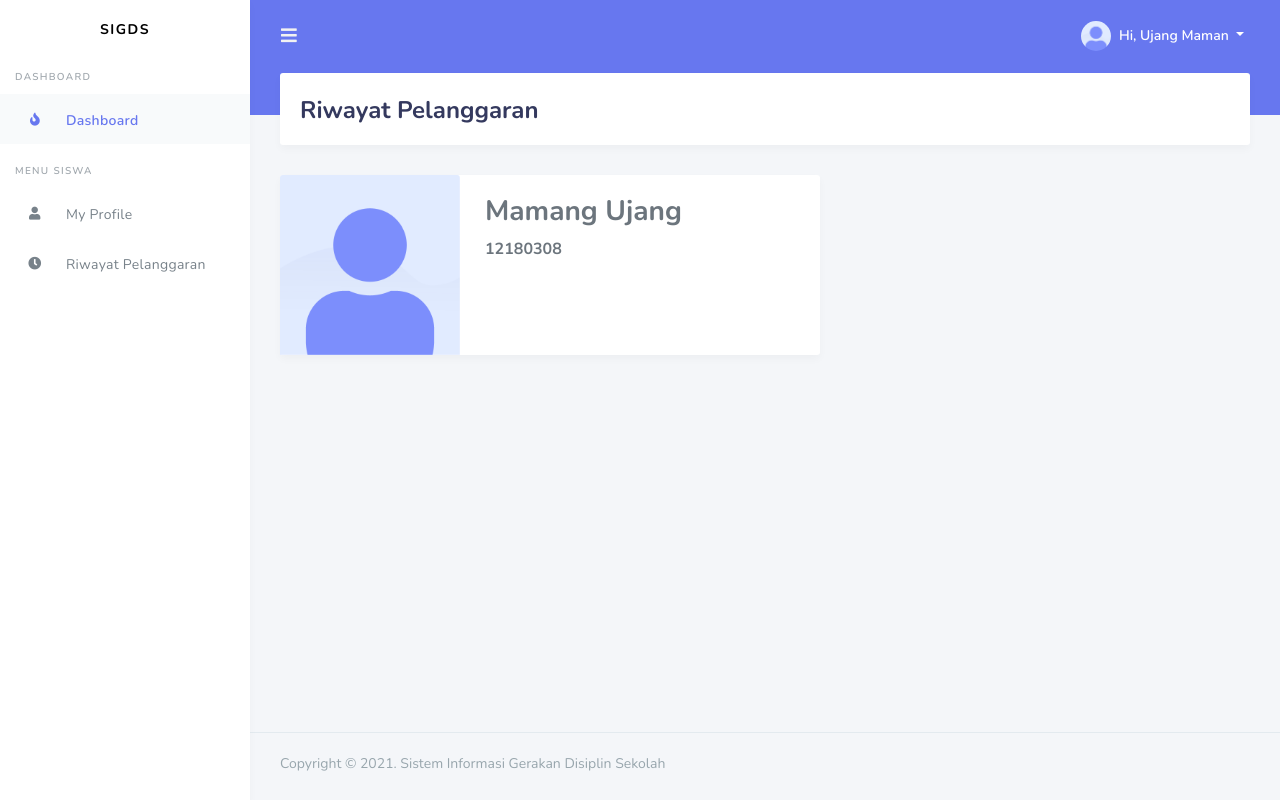
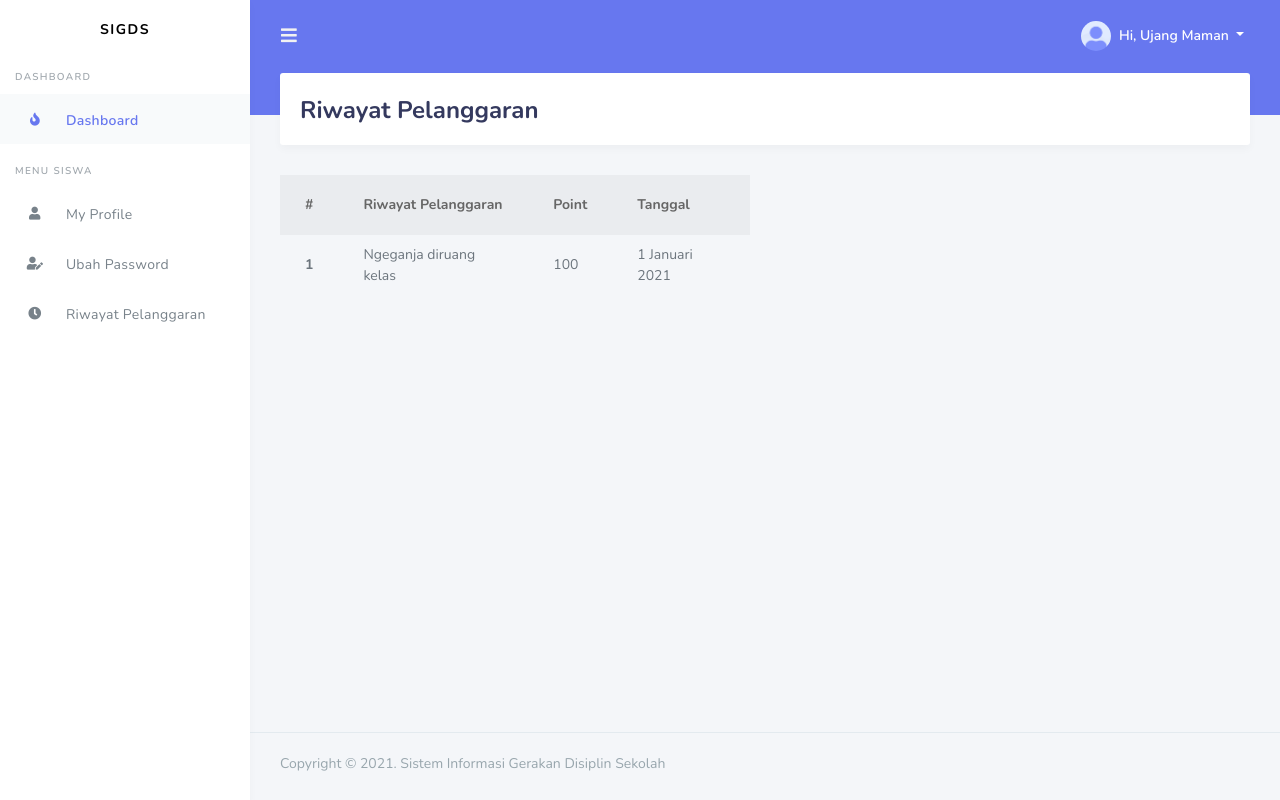
Before and after one commit to andri000me/sigds, a PHP site: page /sigds/siswa/history in a window 1280 px wide. Run offline with PHP 8.4, Linux system fonts and the light colour scheme; data that the repository does not hold is empty.

Commit message:
memperbaiki tampilan siswa

```diff
--- a/application/controllers/Siswa.php
+++ b/application/controllers/Siswa.php
@@ -26,7 +26,15 @@ class Siswa extends CI_Controller {
     {
         $data['title'] = 'Riwayat Pelanggaran';
         $data['judul'] = 'Riwayat Pelanggaran';
-        $this->load->view('siswa/myProfile', $data);
+        $this->load->view('siswa/history', $data);
+    }
+
+    public function changePassword()
+    {
+        # code...
+        $data['title'] = 'Riwayat Pelanggaran';
+        $data['judul'] = 'Riwayat Pelanggaran';
+        $this->load->view('siswa/history', $data);
     }
 
 }
--- a/application/views/siswa/history.php
+++ b/application/views/siswa/history.php
@@ -1,5 +1,5 @@
-<?php $this->load->view('siswa/layouts/header'); ?>
-<?php $this->load->view('siswa/layouts/topbar') ?>
+<?php $this->load->view('layouts/header'); ?>
+<?php $this->load->view('layouts/topbar') ?>
 <?php $this->load->view('siswa/layouts/sidebar') ?>
 
 <!-- Main Content -->
@@ -17,6 +17,8 @@
                             <tr>
                                 <th scope="col">#</th>
                                 <th scope="col">Riwayat Pelanggaran</th>
+                                <th scope="col">Point</th>
+                                <th scope="col">Tanggal</th>
                             </tr>
                         </thead>
                         <tbody>
@@ -24,6 +26,8 @@
                             <tr>
                                 <th scope="row"><?= $i; ?></th>
                                 <td>Ngeganja diruang kelas</td>
+                                <td>100</td>
+                                <td>1 Januari 2021</td>
                             </tr>
                             <?php $i++; ?>
                         </tbody>
@@ -33,4 +37,4 @@
         </div>
     </section>
 </div>
-<?php $this->load->view('siswa/layouts/footer') ?>
+<?php $this->load->view('layouts/footer') ?>
--- a/application/views/siswa/index.php
+++ b/application/views/siswa/index.php
@@ -1,5 +1,5 @@
-<?php $this->load->view('siswa/layouts/header'); ?>
-<?php $this->load->view('siswa/layouts/topbar') ?>
+<?php $this->load->view('layouts/header'); ?>
+<?php $this->load->view('layouts/topbar') ?>
 <?php $this->load->view('siswa/layouts/sidebar') ?>
 
 <!-- Main Content -->
@@ -23,4 +23,4 @@
         </div>
     </section>
 </div>
-<?php $this->load->view('siswa/layouts/footer') ?>
+<?php $this->load->view('layouts/footer') ?>
--- a/application/views/siswa/layouts/footer.php
+++ /dev/null
@@ -1,28 +0,0 @@
-<footer class="main-footer">
-    <div class="footer-left">
-        Copyright &copy; <?= date('Y') ?>. Sistem Informasi Gerakan Disiplin Sekolah
-    </div>
-</footer>
-</div>
-</div>
-
-<!-- General JS Scripts -->
-<script src="<?= base_url('assets/js/jquery-3.5.1.min.js') ?>"></script>
-<script src=" <?= base_url('assets/js/popper.min.js') ?> ">
-</script>
-<script src="<?= base_url('assets/vendor/bootstrap/js/bootstrap.min.js') ?>">
-</script>
-<script src="<?= base_url('assets/js/jquery.nicescroll.min.js') ?>"></script>
-<script src="<?= base_url('assets/js/moment.min.js') ?>"></script>
-<script src="<?= base_url('assets/vendor/stisla/js/stisla.js') ?>"></script>
-
-<!-- JS Libraies -->
-
-<!-- Template JS File -->
-<script src="<?= base_url('assets/vendor/stisla/js/scripts.js') ?>"></script>
-<script src="<?= base_url('assets/vendor/stisla/js/custom.js') ?>"></script>
-
-<!-- Page Specific JS File -->
-</body>
-
-</html>
--- a/application/views/siswa/layouts/header.php
+++ /dev/null
@@ -1,22 +0,0 @@
-<!DOCTYPE html>
-<html lang="en">
-
-<head>
-    <meta charset="UTF-8">
-    <meta content="width=device-width, initial-scale=1, maximum-scale=1, shrink-to-fit=no" name="viewport">
-    <title><?php echo $title; ?></title>
-
-    <!-- General CSS Files -->
-    <link rel="stylesheet" href="<?= base_url('assets/vendor/bootstrap/css/bootstrap.min.css') ?>">
-    <link rel="stylesheet" href="<?= base_url('assets/vendor/fontawesome/css/all.css') ?>">
-
-    <!-- CSS Libraries -->
-
-    <!-- Template CSS -->
-    <link rel="stylesheet" href="<?= base_url('assets/vendor/stisla/css/style.css') ?>">
-    <link rel="stylesheet" href="<?= base_url('assets/vendor/stisla/css/components.css') ?>">
-</head>
-
-<body>
-    <div id="app">
-        <div class="main-wrapper">
--- a/application/views/siswa/layouts/sidebar.php
+++ b/application/views/siswa/layouts/sidebar.php
@@ -16,6 +16,9 @@
                 <a href="<?= base_url('siswa/myprofile') ?>" class="nav-link"><i class="fas fa-user"></i><span>My Profile</span></a>
             </li>
             <li>
+                <a href="<?= base_url('siswa/changePassword') ?>" class="nav-link"><i class="fas fa-user-edit"></i><span>Ubah Password</span></a>
+            </li>
+            <li>
                 <a href="<?= base_url('siswa/history') ?>" class="nav-link"><i class="fas fa-clock"></i><span>Riwayat Pelanggaran</span></a>
             </li>
         </ul>
--- a/application/views/siswa/layouts/topbar.php
+++ /dev/null
@@ -1,52 +0,0 @@
-<div class="navbar-bg"></div>
-<nav class="navbar navbar-expand-lg main-navbar">
-    <form class="form-inline mr-auto">
-        <ul class="navbar-nav mr-3">
-            <li><a href="#" data-toggle="sidebar" class="nav-link nav-link-lg"><i class="fas fa-bars"></i></a></li>
-            <li><a href="#" data-toggle="search" class="nav-link nav-link-lg d-sm-none"><i
-                        class="fas fa-search"></i></a></li>
-        </ul>
-    </form>
-    <ul class="navbar-nav navbar-right">
-        <!-- <li class="dropdown dropdown-list-toggle"><a href="#" data-toggle="dropdown"
-                            class="nav-link notification-toggle nav-link-lg beep"><i class="far fa-bell"></i></a>
-                        <div class="dropdown-menu dropdown-list dropdown-menu-right">
-                            <div class="dropdown-header">Notifications
-                                <div class="float-right">
-                                    <a href="#">Mark All As Read</a>
-                                </div>
-                            </div>
-                            <div class="dropdown-list-content dropdown-list-icons">
-                                <a href="#" class="dropdown-item">
-                                    <div class="dropdown-item-icon bg-info text-white">
-                                        <i class="fas fa-bell"></i>
-                                    </div>
-                                    <div class="dropdown-item-desc">
-                                        Welcome to Stisla template!
-                                        <div class="time">Yesterday</div>
-                                    </div>
-                                </a>
-                            </div>
-                            <div class="dropdown-footer text-center">
-                                <a href="#">View All <i class="fas fa-chevron-right"></i></a>
-                            </div>
-                        </div>
-                    </li> -->
-        <li class="dropdown"><a href="#" data-toggle="dropdown"
-                class="nav-link dropdown-toggle nav-link-lg nav-link-user">
-                <img alt="image" src="<?= base_url('assets/vendor/stisla/img/avatar/avatar-1.png') ?>"
-                    class="rounded-circle mr-1">
-                <div class="d-sm-none d-lg-inline-block">Hi, Ujang Maman</div>
-            </a>
-            <div class="dropdown-menu dropdown-menu-right">
-                <a href="features-profile.html" class="dropdown-item has-icon">
-                    <i class="far fa-user"></i> Profile
-                </a>
-                <div class="dropdown-divider"></div>
-                <a href="#" class="dropdown-item has-icon text-danger">
-                    <i class="fas fa-sign-out-alt"></i> Logout
-                </a>
-            </div>
-        </li>
-    </ul>
-</nav>
--- a/application/views/siswa/myProfile.php
+++ b/application/views/siswa/myProfile.php
@@ -1,5 +1,5 @@
-<?php $this->load->view('siswa/layouts/header'); ?>
-<?php $this->load->view('siswa/layouts/topbar') ?>
+<?php $this->load->view('layouts/header'); ?>
+<?php $this->load->view('layouts/topbar') ?>
 <?php $this->load->view('siswa/layouts/sidebar') ?>
 
 <!-- Main Content -->
@@ -39,4 +39,4 @@
         </div>
     </section>
 </div>
-<?php $this->load->view('siswa/layouts/footer') ?>
+<?php $this->load->view('layouts/footer') ?>
```
